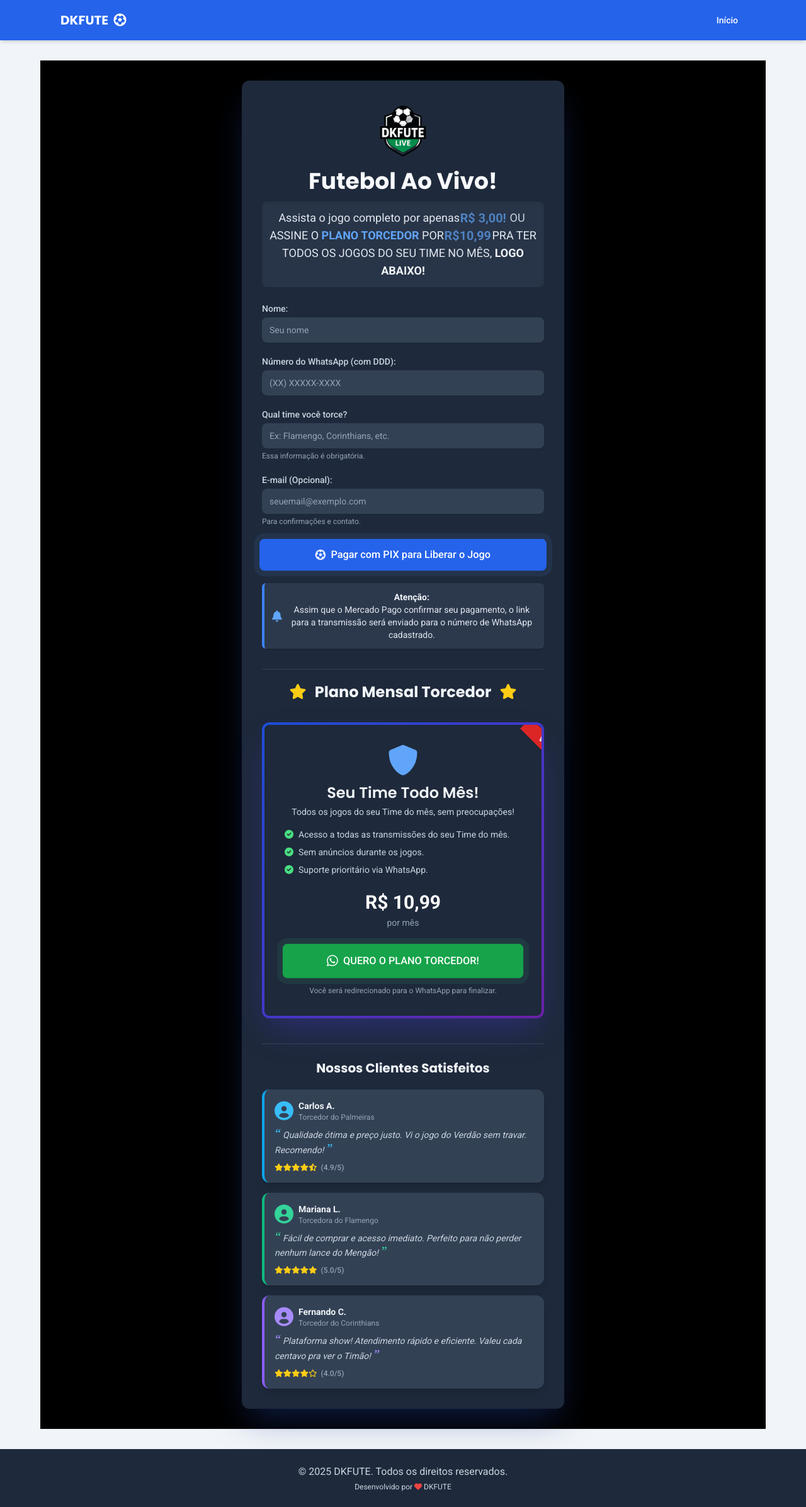
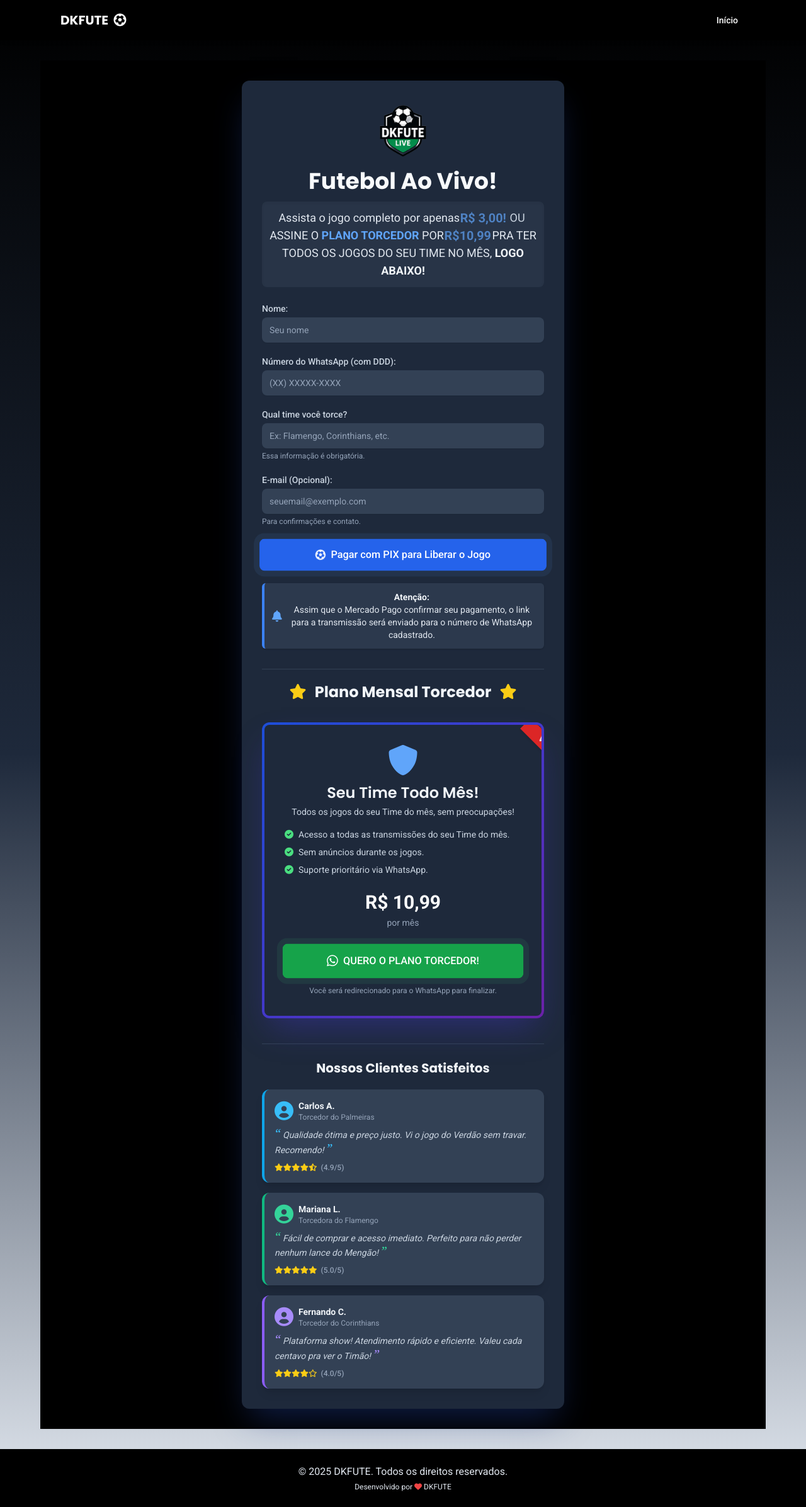
Before and after one commit to DougIAo/DKFUTE, a Flask app: page / in a window 1280 px wide. Shown: the whole page at 63% size. Run offline with Flask 3, Linux system fonts and the light colour scheme; parts of the project's set-up code (start-up, migrations or seed data) failed here and were passed over; some libraries are stand-ins or nearby versions.

Commit message:
Update base.html

```diff
--- a/templates/base.html
+++ b/templates/base.html
@@ -22,8 +22,8 @@
     </style>
     {% block head_extra %}{% endblock %}
 </head>
-<body class="bg-slate-100 text-slate-800 antialiased flex flex-col min-h-screen">
-    <nav class="bg-blue-600 text-white shadow-md sticky top-0 z-40">
+<body class="bg-gradient-to-b from-black via-slate-800 to-slate-200 text-slate-900 dark:text-slate-200 antialiased flex flex-col min-h-screen">
+    <nav class="bg-black text-white shadow-md sticky top-0 z-40">
         <div class="max-w-6xl mx-auto px-4 sm:px-6 lg:px-8">
             <div class="flex items-center justify-between h-16">
                 <div class="flex items-center">
@@ -82,7 +82,7 @@
         {% block content %}{% endblock %}
     </main>
 
-    <footer class="bg-slate-800 text-slate-300 text-center p-6 mt-auto">
+    <footer class="bg-black text-slate-200 text-center p-6 mt-auto">
         <p>© {{ "now"|datetime_local(fmt='%Y') }} DKFUTE. Todos os direitos reservados.</p>
         <p class="text-xs mt-1">Desenvolvido por <i class="fas fa-heart text-red-500"></i> DKFUTE</p>
     </footer>
```
